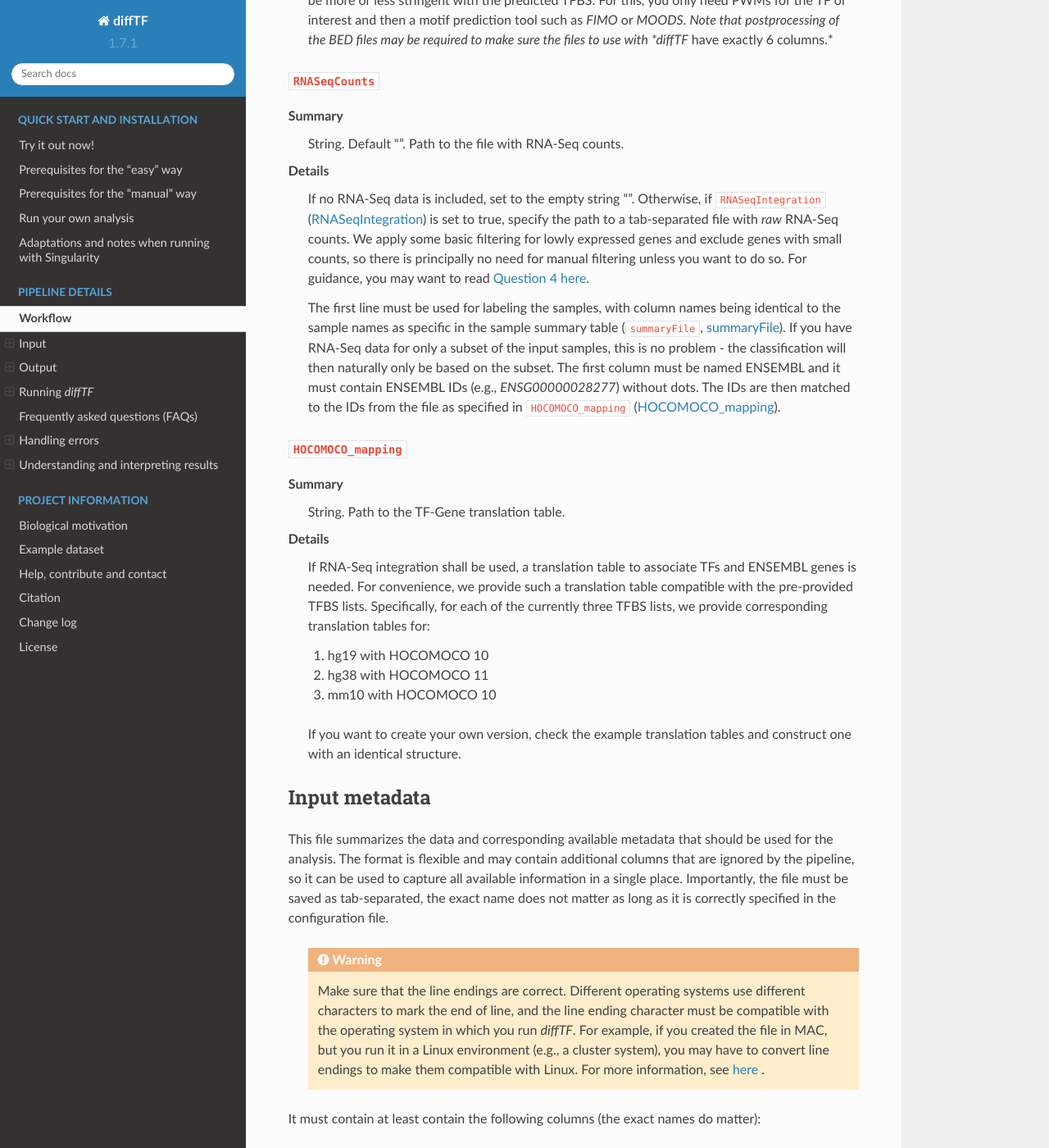
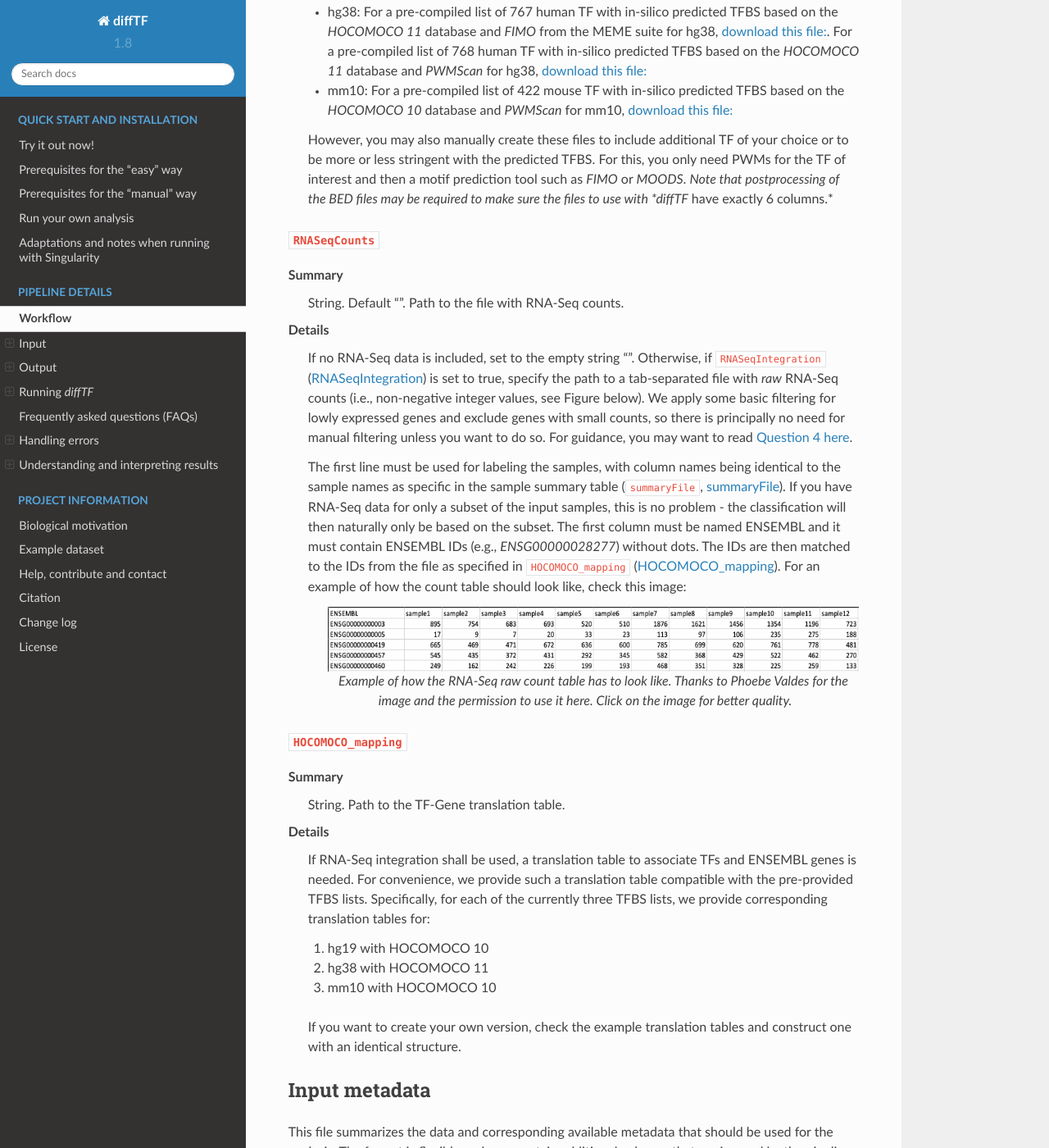
Before and after one commit to jfallmann/diffTF_Fork, a Sphinx documentation site: the page built from docs/chapter2.rst, in a window 1280 px wide and 1400 px high, scrolled down 13748 px. Shown: the whole window at 82% size. Built offline with Sphinx 7.4.7 and the Read the Docs theme 2.0.0, drawn with Linux system fonts in a browser that asks for light colours; some of the changed text lies outside the part shown.

```diff
--- a/docs/chapter2.rst
+++ b/docs/chapter2.rst
@@ -468,9 +479,18 @@ Summary
   String. Default “”. Path to the file with RNA-Seq counts.
 
 Details
-  If no RNA-Seq data is included, set to the empty string “”. Otherwise, if ``RNASeqIntegration`` (:ref:`parameter_RNASeqIntegration`) is set to true,  specify the path to a tab-separated file with *raw* RNA-Seq counts. We apply some basic filtering for lowly expressed genes and exclude genes with small counts, so there is principally no need for manual filtering unless you want to do so. For guidance, you may want to read `Question 4 here <https://horvath.genetics.ucla.edu/html/CoexpressionNetwork/Rpackages/WGCNA/faq.html>`__.
+  If no RNA-Seq data is included, set to the empty string “”. Otherwise, if ``RNASeqIntegration`` (:ref:`parameter_RNASeqIntegration`) is set to true,  specify the path to a tab-separated file with *raw* RNA-Seq counts (i.e., non-negative integer values, see Figure below). We apply some basic filtering for lowly expressed genes and exclude genes with small counts, so there is principally no need for manual filtering unless you want to do so. For guidance, you may want to read `Question 4 here <https://horvath.genetics.ucla.edu/html/CoexpressionNetwork/Rpackages/WGCNA/faq.html>`__.
 
-  The first line must be used for labeling the samples, with column names being identical to the sample names as specific in the sample summary table (``summaryFile``, :ref:`parameter_summaryFile`). If you have RNA-Seq data for only a subset of the input samples, this is no problem - the classification will then naturally only be based on the subset. The first column must be named ENSEMBL and it must contain ENSEMBL IDs (e.g., *ENSG00000028277*) without dots. The IDs are then matched to the IDs from the file as specified in ``HOCOMOCO_mapping`` (:ref:`parameter_HOCOMOCO_mapping`).
+  The first line must be used for labeling the samples, with column names being identical to the sample names as specific in the sample summary table (``summaryFile``, :ref:`parameter_summaryFile`). If you have RNA-Seq data for only a subset of the input samples, this is no problem - the classification will then naturally only be based on the subset. The first column must be named ENSEMBL and it must contain ENSEMBL IDs (e.g., *ENSG00000028277*) without dots. The IDs are then matched to the IDs from the file as specified in ``HOCOMOCO_mapping`` (:ref:`parameter_HOCOMOCO_mapping`). For an example of how the count table should look like, check this image:
+
+
+   .. figure:: Figures/rawCounts_RNA.png
+         :scale: 40 %
+         :alt: raw RNA-seq counts
+         :align: center
+
+         Example of how the RNA-Seq raw count table has to look like. Thanks to Phoebe Valdes for the image and the permission to use it here. Click on the image for better quality.
+
 
 .. _parameter_HOCOMOCO_mapping:
 
--- a/docs/conf.py
+++ b/docs/conf.py
@@ -47,7 +47,7 @@ master_doc = 'index'
 
 # General information about the project.
 project = 'diffTF'
-copyright = '2020, Christian Arnold, Ivan Berest, Judith B. Zaugg'
+copyright = '2021, Christian Arnold, Ivan Berest, Judith B. Zaugg'
 author = 'Christian Arnold, Ivan Berest, Judith B. Zaugg'
 
 # The version info for the project you're documenting, acts as replacement for
@@ -55,9 +55,9 @@ author = 'Christian Arnold, Ivan Berest, Judith B. Zaugg'
 # built documents.
 #
 # The short X.Y version.
-version = '1.7.1'
+version = '1.8'
 # The full version, including alpha/beta/rc tags.
-release = '1.7.1'
+release = '1.8'
 
 # The language for content autogenerated by Sphinx. Refer to documentation
 # for a list of supported languages.
```
Also changed, not shown: other parts of docs/chapter2.rst (+11 -0 lines), docs/projectInfo.rst (+7 -0 lines), docs/Figures/rawCounts_RNA.png (added), 4 other files.
